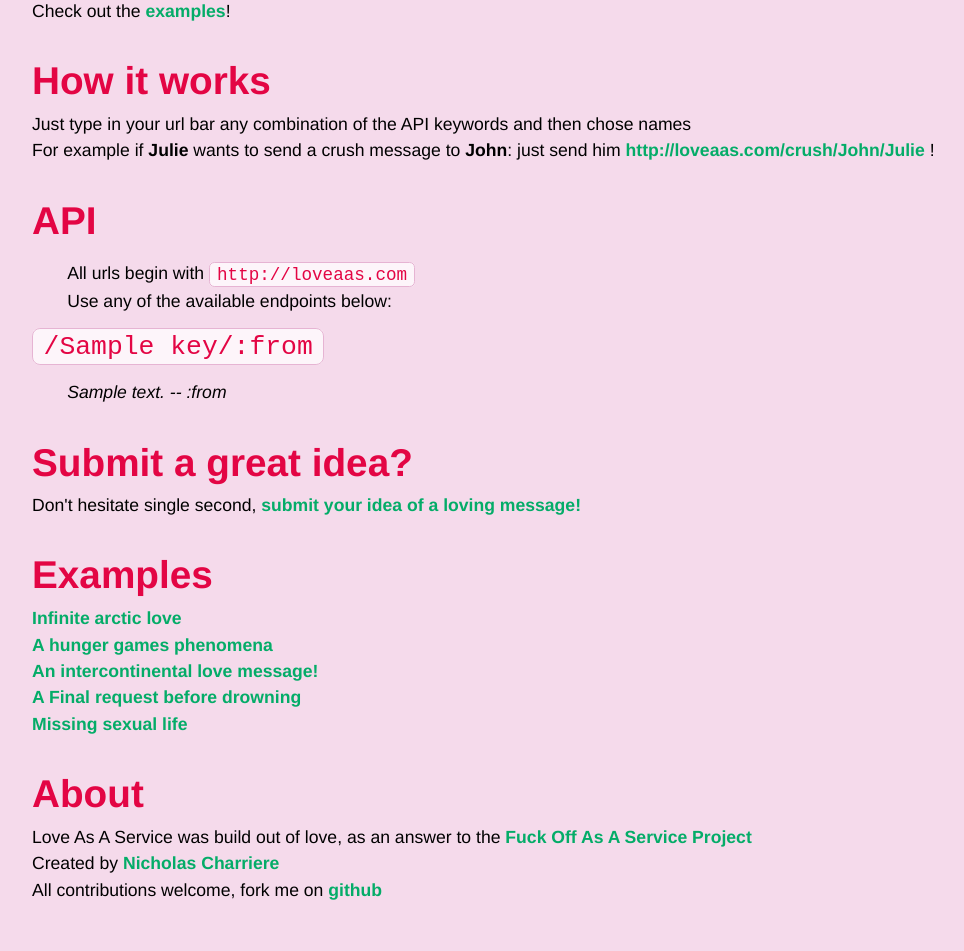
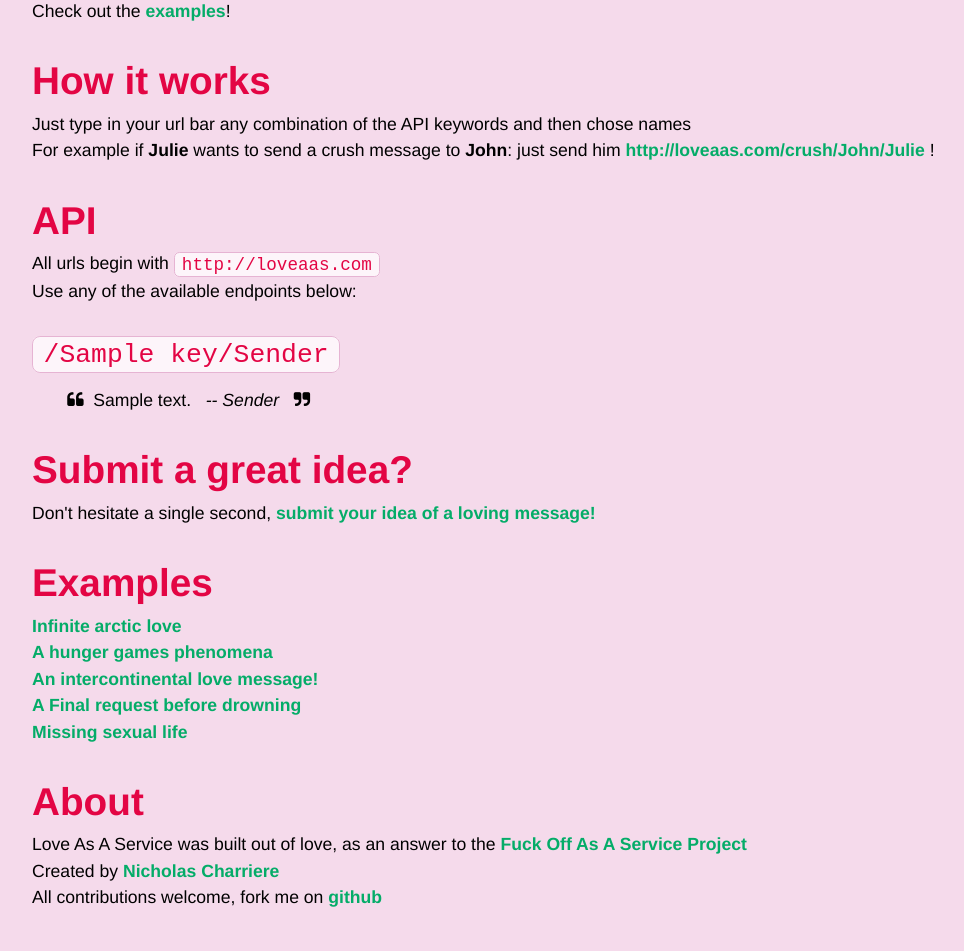
Before and after one commit to nichochar/love-aas, a Python web app: template templates/home.html in a window 1280 px wide. Shown: the part 547-1498 px from the top of the page, without its empty margins (38-1002 px from the left). Before the commit the page ends 1447 px from the top, so only its background shows below. Run offline with Jinja, Linux system fonts and the light colour scheme; the template is opened without the code that fills it: most values are stand-ins (such as "Sample title", 1, 10 or a date in 2020); some libraries are stand-ins or nearby versions.

Commit message:
Improved design

```diff
--- a/api/handlers.py
+++ b/api/handlers.py
@@ -24,11 +24,11 @@
         """
         message_list = []
         for key, value in MESSAGES.iteritems():
-            to_user_exists = True if 'to_user' in value else False
+            recipient_exists = True if 'to_user' in value else False
             message_list.append({
                 'key': key,
-                'to_user_exists': to_user_exists,
-                'formatted_message': value.format(to_user=':to_user')
+                'to_user_exists': recipient_exists,
+                'formatted_message': value.format(to_user='Recipient')
             })
 
         template_values = {
--- a/css/style.css
+++ b/css/style.css
@@ -71,6 +71,10 @@
   margin: 0;
 }
 
+#api-list {
+    margin-top: 2em
+}
+
 #api-list p {
     margin: 1em;
     margin-left: 2em;
--- a/templates/home.html
+++ b/templates/home.html
@@ -19,23 +19,28 @@
     <p>
         Just type in your url bar any combination of the API keywords and then chose names
         <br>
-        For example if <b>Julie</b> wants to send a crush message to <b>John</b>: just send him <a href=">/crush/John/Julie">http://loveaas.com/crush/John/Julie</a> !</p>
-    <div id="api-list">
+        For example if <b>Julie</b> wants to send a crush message to <b>John</b>: just send him <a href="/crush/John/Julie">http://loveaas.com/crush/John/Julie</a> !</p>
+    <div>
         <h1>API</h1>
         <p> All urls begin with <span class="mono"> http://loveaas.com</span>
         <br>Use any of the available endpoints below:</p>
-        {% for message in message_list %}
-            {% if message.to_user_exists %}
-                <h2 class="mono">/{{ message.key }}/:to/:from</h2>
-            {% else %}
-                <h2 class="mono">/{{ message.key }}/:from</h2>
-            {% endif %}
-            <p> <em>{{ message.formatted_message }} -- :from</em></p>
-        {% endfor %}
+        <div id="api-list">
+            {% for message in message_list %}
+                {% if message.to_user_exists %}
+                    <h2 class="mono">/{{ message.key }}/Recipient/Sender</h2>
+                {% else %}
+                    <h2 class="mono">/{{ message.key }}/Sender</h2>
+                {% endif %}
+                <p> <i class="fa fa-quote-left"></i>&nbsp;
+                    {{ message.formatted_message }}  &nbsp; <em>-- Sender </em>&nbsp;
+                    <i class="fa fa-quote-right"></i>
+                </p>
+            {% endfor %}
+        </div>
     </div>
 
     <h1 id="suggestion"> Submit a great idea? </h1>
-    <p>Don't hesitate single second, <a href="https://github.com/nichochar/love-aas/issues/13">submit your idea of a loving message!</a></p>
+    <p>Don't hesitate a single second, <a href="https://github.com/nichochar/love-aas/issues/13">submit your idea of a loving message!</a></p>
 
     <h1 id="examples"> Examples</h1>
     <p>
@@ -48,7 +53,7 @@
 
     <h1>About</h1>
     <p>
-        Love As A Service was build out of love, as an answer to the <a href="http://foaas.com">Fuck Off As A Service Project</a>
+        Love As A Service was built out of love, as an answer to the <a href="http://foaas.com">Fuck Off As A Service Project</a>
         <br>
         Created by <a href="http://nicholas.charriere.com">Nicholas Charriere</a>
         <br>
```
